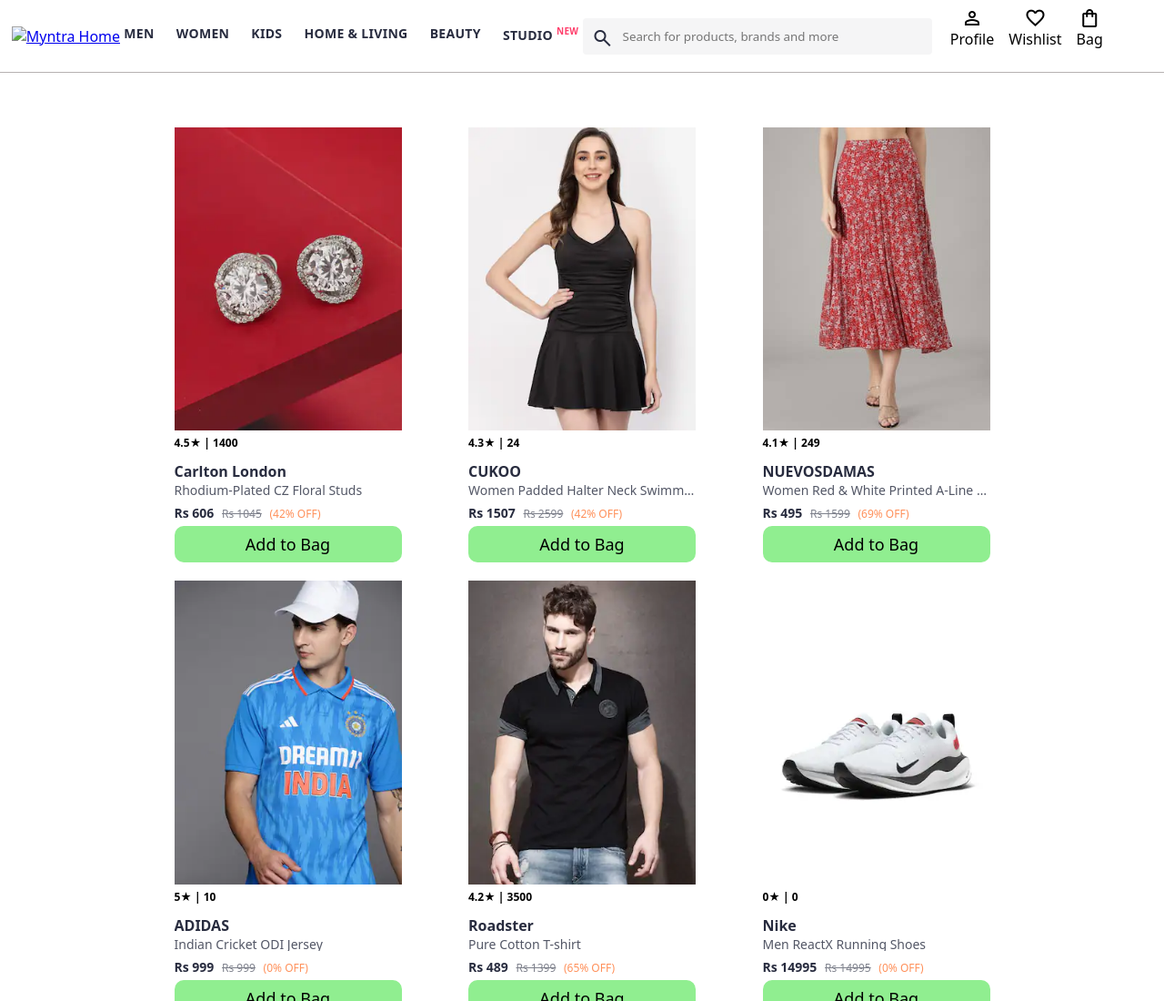
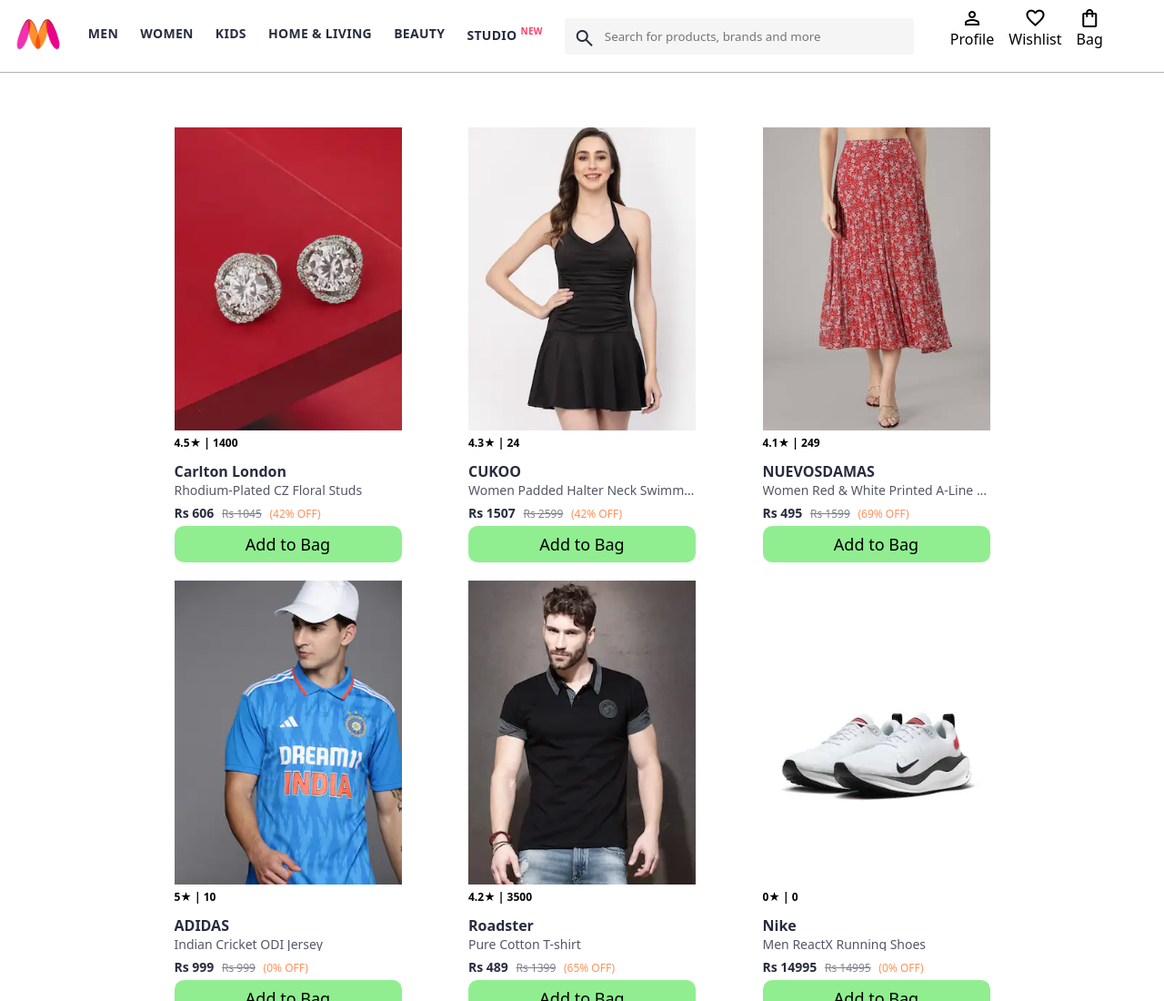
Before and after one commit to nancygupta2912/MyntraClone_Dynamic, a plain HTML site: page index.html in a window 1280 px wide. Shown: the top 1100 px of the page at 91% size. Drawn offline with nearby package versions, Linux system fonts and the light colour scheme.

Commit message:
Update index.html

```diff
--- a/index.html
+++ b/index.html
@@ -11,7 +11,7 @@
 <body>
     <header>
         <div class="logo_container">
-            <a href="#"><img class="myntra_home" src="../Myntra_Clone/image/myntra_logo.webp" alt="Myntra Home"></a>
+            <a href="#"><img class="myntra_home" src="image/myntra_logo.webp" alt="Myntra Home"></a>
         </div>
         <nav class="nav_bar">
             <a href="#">Men</a>
```
